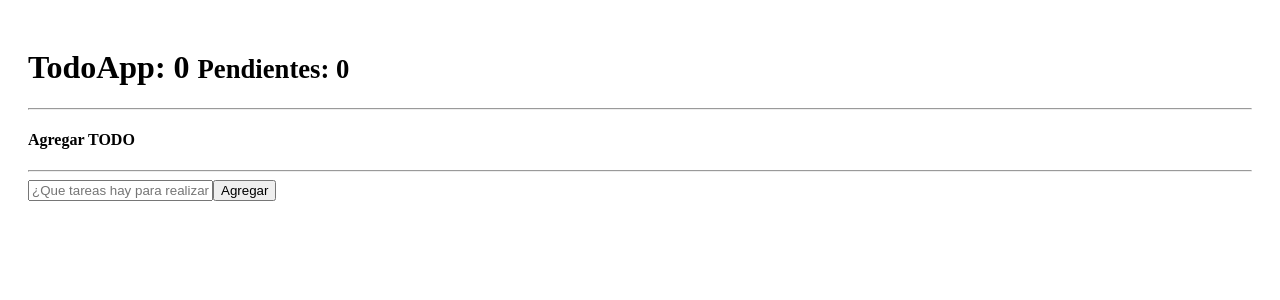
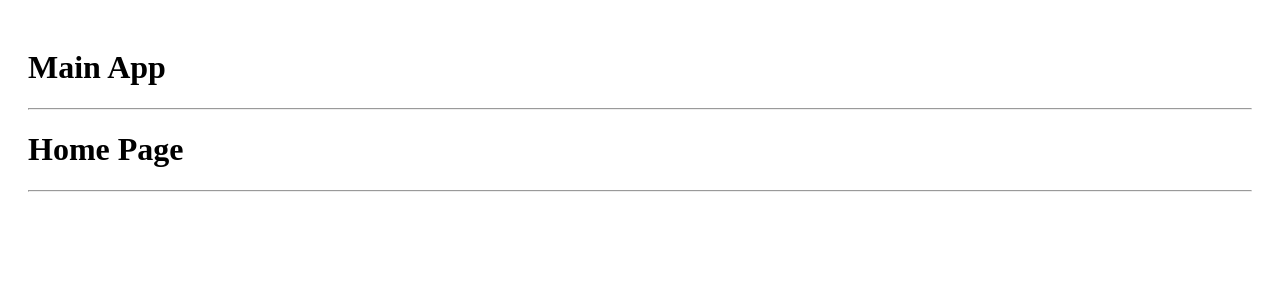
Before and after one commit to sergio-reinoso/HooksApp, a React app: page / in a window 1280 px wide. Shown: the top 300 px of the page. Built offline with nearby package versions, Linux system fonts and the light colour scheme; the HTML template or start-up script is replaced by a standard one.

Commit message:
Creacion de nuevos componentes, instacion de react router, configuracion de react router

```diff
--- a/package.json
+++ b/package.json
@@ -11,7 +11,8 @@
   },
   "dependencies": {
     "react": "^18.2.0",
-    "react-dom": "^18.2.0"
+    "react-dom": "^18.2.0",
+    "react-router-dom": "6"
   },
   "devDependencies": {
     "@types/react": "^18.2.15",
--- a/src/main.jsx
+++ b/src/main.jsx
@@ -1,5 +1,6 @@
 // import React from 'react'
 import ReactDOM from 'react-dom/client'
+import { BrowserRouter } from 'react-router-dom';
 // import { HooksApp } from './HooksApp'
 // import { CounterApp } from './01-useState/CounterApp'
 // import { CounterWithCustomHook } from './01-useState/CounterWithCustomHook'
@@ -13,14 +14,17 @@
 // import { CallbackHook } from './06-memos/CallbackHook'
 // import { Padre } from './07-tarea-memo/Padre'
 // import "./08-useReducer/intro-reducer";
-import { TodoApp } from './08-useReducer/TodoApp';
+// import { TodoApp } from './08-useReducer/TodoApp';
+import { MainApp } from './useContext/MainApp';
 
 
 import './index.css'
 
 
 ReactDOM.createRoot(document.getElementById('root')).render(
-  // <React.StrictMode>
-    <TodoApp />
-  // </React.StrictMode>,
+  <BrowserRouter>
+    {/* <React.StrictMode> */}
+      <MainApp />
+    {/* </React.StrictMode> */}
+  </BrowserRouter>
 )
--- /dev/null
+++ b/src/useContext/AboutPage.jsx
@@ -0,0 +1,10 @@
+import React from 'react'
+
+export const AboutPage = () => {
+  return (
+    <>
+        <h1>About App</h1>
+        <hr />
+    </>
+  )
+}
--- /dev/null
+++ b/src/useContext/HomePage.jsx
@@ -0,0 +1,10 @@
+import React from 'react'
+
+export const HomePage = () => {
+  return (
+    <>
+        <h1>Home Page</h1>
+        <hr />
+    </>
+  )
+}
--- /dev/null
+++ b/src/useContext/LoginPage.jsx
@@ -0,0 +1,10 @@
+import React from 'react'
+
+export const LoginPage = () => {
+  return (
+    <>
+        <h1>Login Page</h1>
+        <hr />
+    </>
+  )
+}
--- /dev/null
+++ b/src/useContext/MainApp.jsx
@@ -0,0 +1,23 @@
+import React from 'react'
+import { Navigate, Route, Routes } from 'react-router-dom'
+import { HomePage } from './HomePage'
+import { AboutPage } from './AboutPage'
+import { LoginPage } from './LoginPage'
+
+export const MainApp = () => {
+  return (
+    <>
+        <h1>Main App</h1>
+        <hr />
+
+        <Routes>
+            <Route path='/' element={<HomePage />} />
+            <Route path='about' element={<AboutPage />} />
+            <Route path='login' element={<LoginPage />} />
+
+            {/* <Route path='/*' element={ <LoginPage /> } /> */}
+            <Route path='/*' element={ <Navigate to='/about' /> } />
+        </Routes>
+    </>
+  )
+}
```
Also changed, not shown: 1 other file (tests, documents, lock files or other folders).
